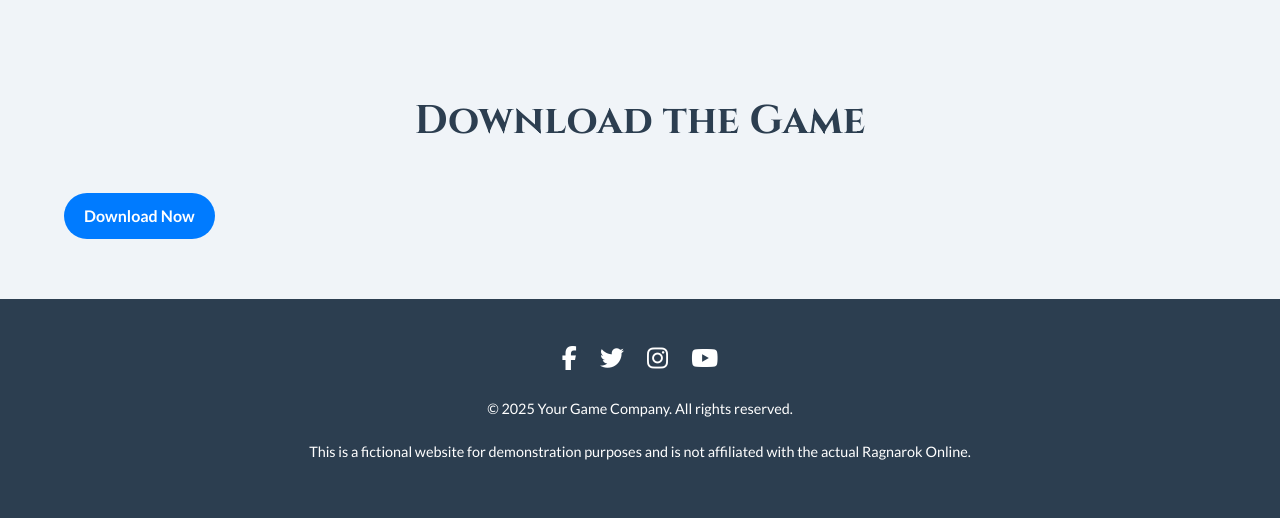
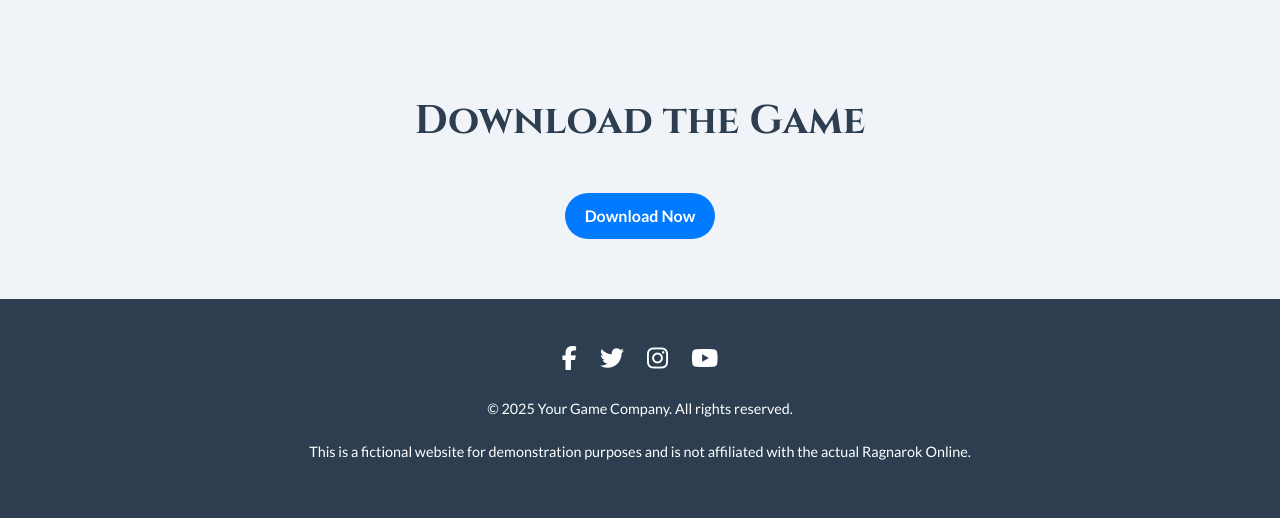
Before and after one commit to by-yags/Ragnarok-Site, a Laravel app: page /download in a window 1280 px wide. Shown: the part 563-1081 px from the top of the page. Run offline with Laravel 12, Linux system fonts and the light colour scheme; some libraries are stand-ins or nearby versions.

Commit message:
Fix: Correct download link and center button
- The download link on the download page was broken due to an invalid `<href>` tag. This has been corrected to a valid `<a>` tag.
- The download button has been centered on the page by adding a `text-align: center` style to the parent container.

```diff
--- a/public/css/welcome.css
+++ b/public/css/welcome.css
@@ -119,6 +119,10 @@ body {
 .hero-content p {
     font-size: 1.5rem;
     margin-top: 10px;
+}
+
+.page-content {
+    text-align: center;
 }
 
 /* --- Section Blocks --- */
--- a/resources/views/download.blade.php
+++ b/resources/views/download.blade.php
@@ -11,7 +11,7 @@
         <section id="download-content" class="section">
             <h2 class="section-title">Download the Game</h2>
             <div class="page-content">
-                <href="https://mega.nz/file/fWpDRIAK#W4THSmERcq2KBHx9FKx2I5YxZcXSVLJg230b5I1WJEs" class="btn btn-primary">Download Now</a>
+                <a href="https://mega.nz/file/fWpDRIAK#W4THSmERcq2KBHx9FKx2I5YxZcXSVLJg230b5I1WJEs" class="btn btn-primary">Download Now</a>
             </div>
         </section>
     </div>
```
